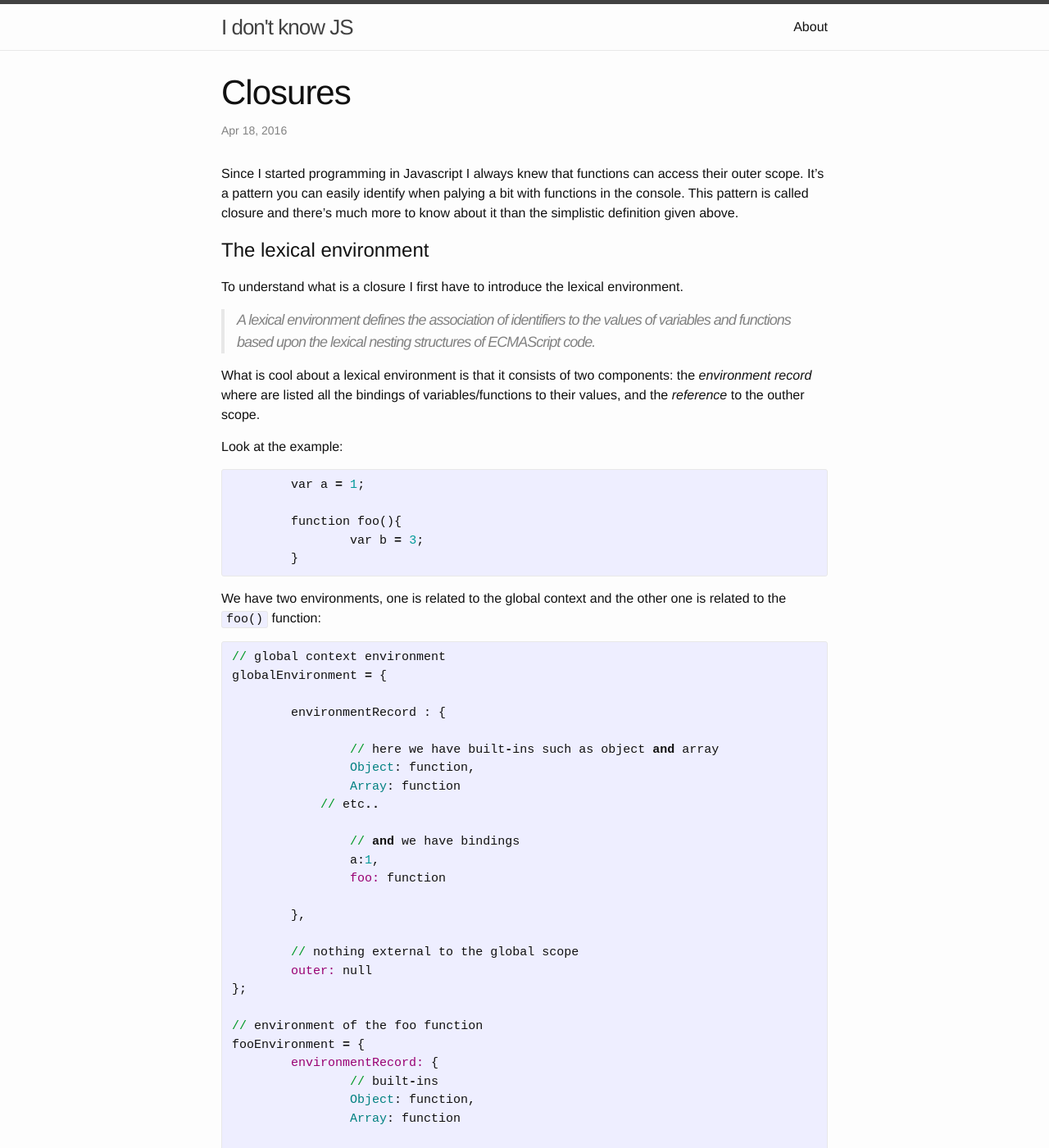
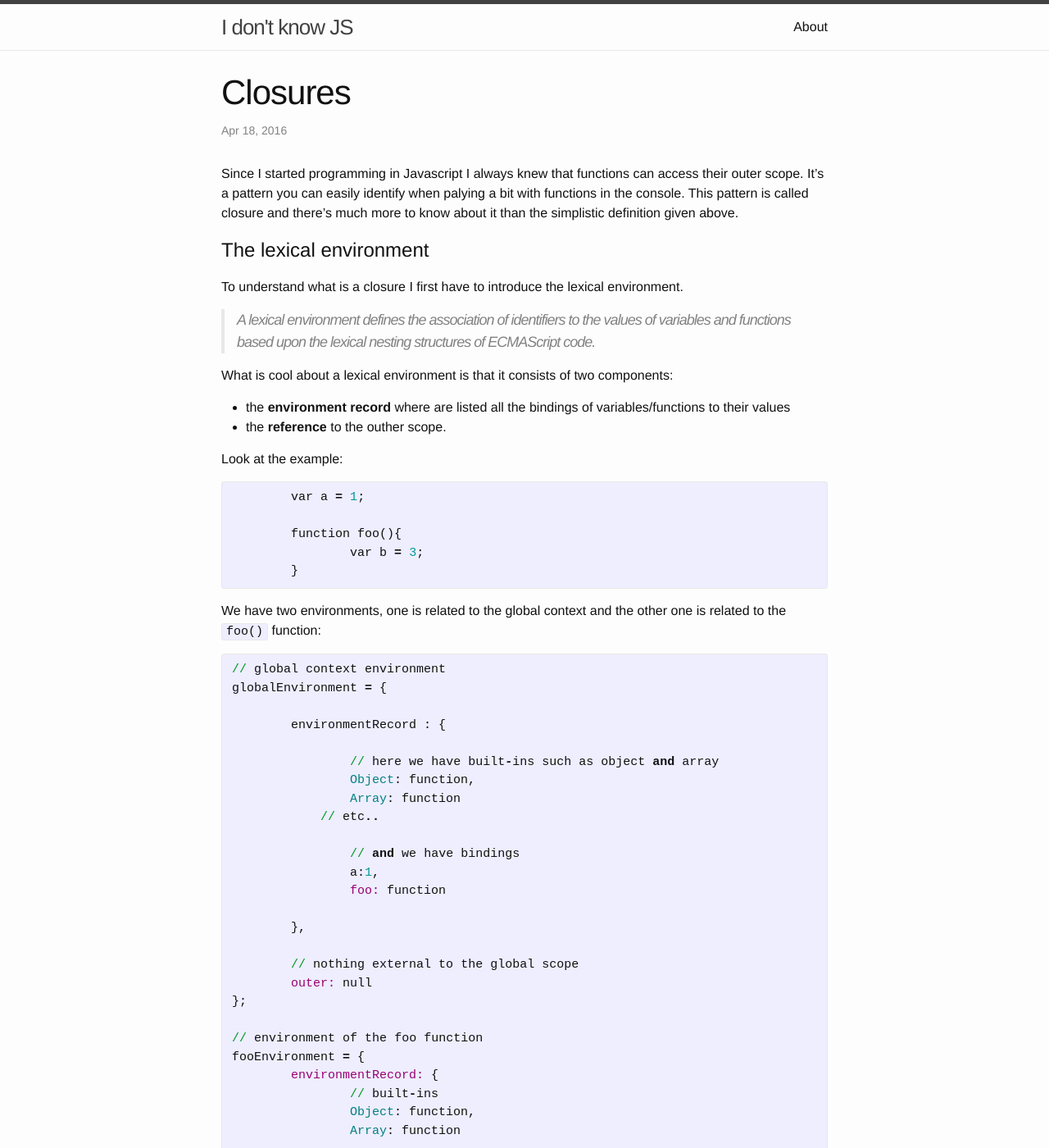
Before and after one commit to francescogreppi/francescogreppi.github.io, a Jekyll site: the page built from _posts/2016-04-18-closures.markdown, in a window 1280 px wide and 1400 px high. Shown: the whole window at 82% size. Built offline with Jekyll 4.4.1, drawn with Linux system fonts in a browser that asks for light colours; part of the change alters nothing that is shown; some of the changed text lies outside the part shown.

Commit message:
reformatting

```diff
--- a/_posts/2016-04-18-closures.markdown
+++ b/_posts/2016-04-18-closures.markdown
@@ -12,9 +12,11 @@ This pattern is called closure and there's much more to know about it than the s
 
 To understand what is a closure I first have to introduce the lexical environment.
 
->A lexical environment defines the association of identifiers to the values of variables and functions based upon the lexical nesting structures of ECMAScript code.
+> A lexical environment defines the association of identifiers to the values of variables and functions based upon the lexical nesting structures of ECMAScript code.
 
-What is cool about a lexical environment is that it consists of two components: the *environment record* where are listed all the bindings of variables/functions to their values, and the *reference* to the outher scope.
+What is cool about a lexical environment is that it consists of two components:
+- the **environment record** where are listed all the bindings of variables/functions to their values
+- the **reference** to the outher scope.
 
 Look at the example:
 
@@ -69,23 +71,23 @@ fooEnvironment = {
 
 {% endhighlight %}
 
-When a function is *created* it is associated to the lexical environment to which it belongs via an hidden property called `[[Scope]]`.
+When a function is **created** it is associated to the lexical environment to which it belongs via an hidden property called `[[Scope]]`.
 
-When a function *runs* it creates its own `[[Scope]]` and thus its own lexical environment. Additionally, as we've seen, a reference to the originary lexical environment is created too.
+When a function **runs** it creates its own `[[Scope]]` and thus its own lexical environment. Additionally, as we've seen, a reference to the originary lexical environment is created too.
 
 Look at this example.
 
 {% highlight ruby %}
 
 // here we have a global scope as before, with its own environment record
-// where the binding is a:\'Hellow\' and sayHello: function
+// where the binding is a:'Hellow' and sayHello: function
 
 var a = 'Hellow';
 
 function sayHello(){
 
 	// here we have the function scope, also with its own environment record AND with the reference to the outer scope
-	// keep in mind the function scope is created when the function run
+	// remember, the function scope is created when the function runs
 	// we are using the built-in function alert to print on the browser the value of a
 	// but where is a?
 
```
